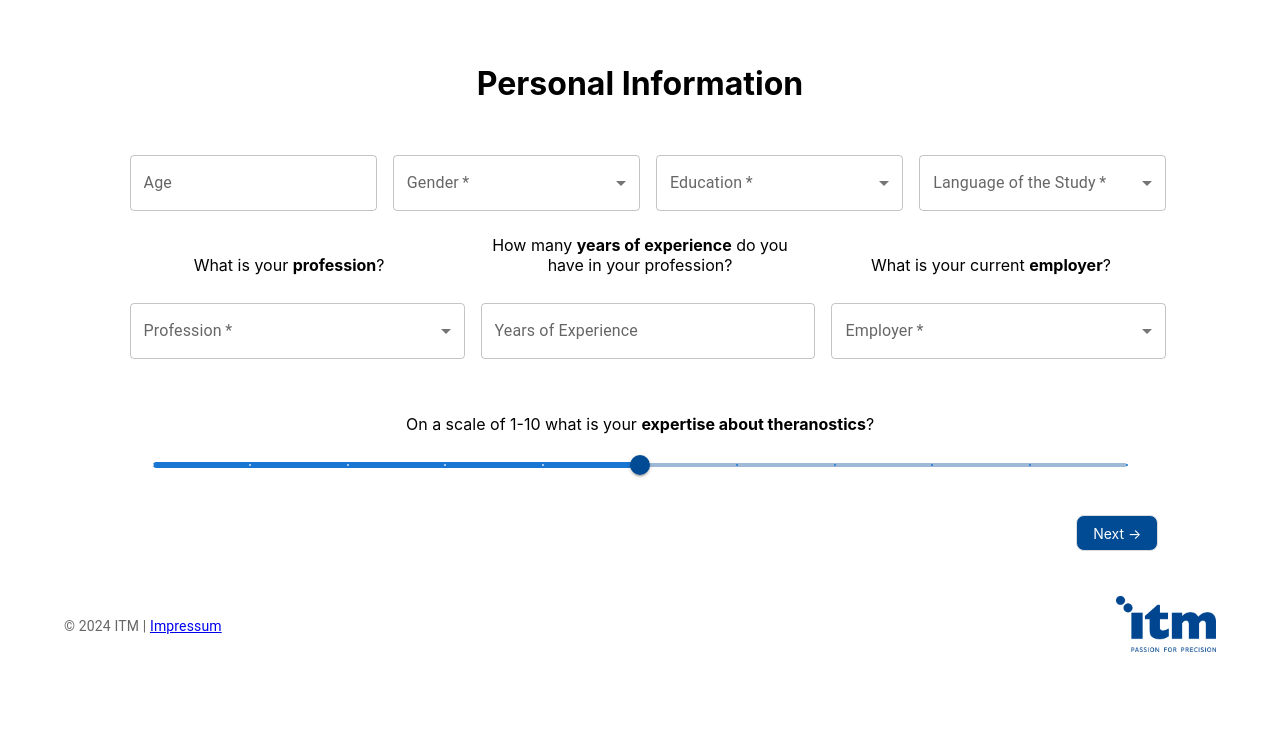
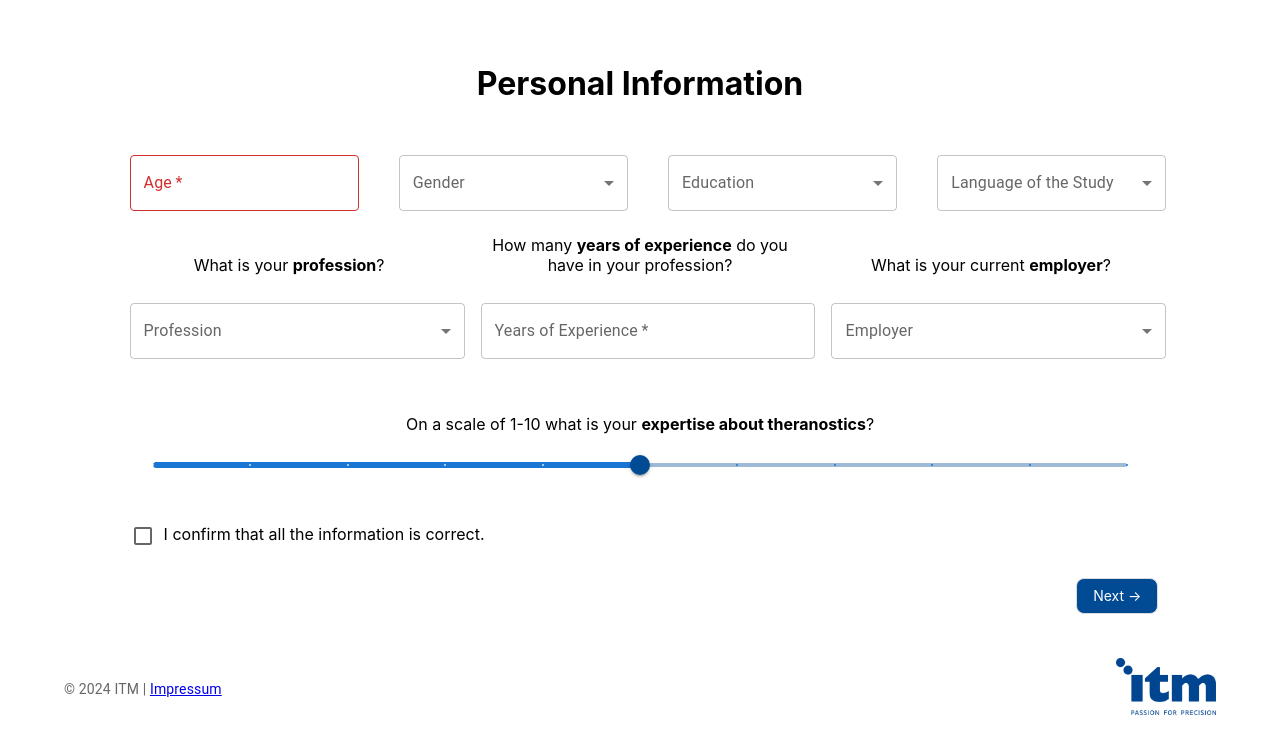
Before and after one commit to piakoller/question_master, a React (Create React App) app in the folder frontend/: page /demographics/1 in a window 1280 px wide. Shown: the top 754 px of the page. Built offline with nearby package versions, Linux system fonts and the light colour scheme.

Commit message:
added constraints for filling out personal data

```diff
--- a/frontend/src/pages/Demographics.js
+++ b/frontend/src/pages/Demographics.js
@@ -1,10 +1,12 @@
 import { Link } from 'react-router-dom';
-import React from 'react';
+import { createBrowserHistory } from 'history';
+
+import React, { useState } from 'react';
 
 import { useData } from '../components/QuestionIndex';
 import Footer from '../components/Footer';
 
-import { Grid, FormControl, Select, MenuItem, TextField, Slider, Box, InputLabel } from '@mui/material';
+import { Grid, FormControl, Select, MenuItem, TextField, Slider, Box, InputLabel, Checkbox, FormControlLabel, Snackbar, Alert } from '@mui/material';
 
 import './stylesheet.css';
 
@@ -17,6 +19,14 @@ const Demographics = () => {
         employer, setEmployer,
         experience, setExperience,
         theranosticExpertise, setTheranosticExpertise, } = useData();
+
+    const history = createBrowserHistory();
+
+    const [open, setOpen] = useState(false);
+    const [isChecked, setIsChecked] = useState(false); // checking checkbox
+    const [openSnackbar, setOpenSnackbar] = useState(false);
+    const [missingFields, setMissingFields] = useState([]);
+    const [allFilled, setAllFilled] = useState(false);
 
     const languages = [
         { value: 'german', label: 'German' },
@@ -44,7 +54,7 @@ const Demographics = () => {
         { value: 'nuclear', label: 'Nuclear Medicine Physician' },
         { value: 'cardio', label: 'Cardiologist' },
         { value: 'neuro', label: 'Neurologist' },
-        { value: 'scientist', label: 'Basic scientist (e.g. Biologist/Biochemist/Physiologist/Biomedical' },
+        { value: 'scientist', label: 'Basic scientist (e.g. Biologist/Biochemist/Physiologist/Biomedical Engineer)', shortLabel: 'Basic scientist' }, // Full label for scientist
         { value: 'pharma', label: 'Pharmacist' },
         { value: 'radio', label: 'Radio Protection Officer' },
         { value: 'radiopharma', label: 'Radiopharamcist/Radiochemist' },
@@ -90,6 +100,7 @@ const Demographics = () => {
             if (response.ok) {
                 console.log('Demographics submitted successfully');
                 nextQuestion('demographics'); // Update progress after successful submission
+                history.push(`/study/${userId}`);
             } else {
                 console.error('Error submitting demographics:', await response.text());
             }
@@ -109,6 +120,41 @@ const Demographics = () => {
         setTheranosticExpertise(0);
     };
 
+    const handleCheckboxChange = (event) => {
+        setIsChecked(event.target.checked);
+    };
+
+    const handleNextClick = () => {
+        const missing = []; // Array to store missing fields
+
+        if (age === '' || age < 16) {
+            missing.push('Age');
+        } if (gender === '') {
+            missing.push('Gender');
+        } if (education === '') {
+            missing.push('Education');
+        } if (language === '') {
+            missing.push('Language');
+        } if (profession === '') {
+            missing.push('Profession');
+        } if (employer === '') {
+            missing.push('Employer');
+        }
+
+        // Update missing fields state
+        setMissingFields(missing);
+        console.log(missing);
+
+        // Update allFilled state
+        setAllFilled(missing.length === 0);
+
+        // Open snackbar for missing fields
+        if (missing.length > 0) {
+            setOpenSnackbar(true);
+        }
+    };
+
+
     return (
         <div className='page'>
             <div className='headline'>
@@ -117,21 +163,27 @@ const Demographics = () => {
             <div className='text'>
                 <div className='info-container'>
                     {/* Age, Gender, Education, and Language */}
-                    <Grid container spacing={2}>
+                    <Grid container spacing={5}>
                         <Grid item xs={12} sm={6} md={3}>
                             {/* Age */}
-                            <FormControl required sx={{ m: 1, minWidth: '100%' }}>
+                            <FormControl sx={{ m: 1, minWidth: '100%' }}>
                                 <TextField
+                                    required
                                     label="Age"
                                     type="number"
                                     value={age}
                                     onChange={(event) => setAge(event.target.value)}
+                                    // Check if user is younger than 16
+                                    error={age === '' && age < 16}
+                                    helperText={age && age < 16 ? "You must be 16 years or older to proceed." : ""}
                                 />
+
+
                             </FormControl>
                         </Grid>
                         <Grid item xs={12} sm={6} md={3}>
                             {/* Gender */}
-                            <FormControl required sx={{ m: 1, minWidth: '100%' }}>
+                            <FormControl sx={{ m: 1, minWidth: '100%' }}>
                                 <InputLabel id="gender-label">Gender</InputLabel>
                                 <Select
                                     labelId="gender-label"
@@ -139,6 +191,7 @@ const Demographics = () => {
                                     label="Gender"
                                     value={gender}
                                     onChange={(e) => setGender(e.target.value)}
+                                    sx={{ minHeight: 50 }}
                                 >
                                     {genders.map((option) => (
                                         <MenuItem key={option.value} value={option.value}>
@@ -151,7 +204,7 @@ const Demographics = () => {
                         </Grid>
                         <Grid item xs={12} sm={6} md={3}>
                             {/* Education */}
-                            <FormControl required sx={{ m: 1, minWidth: '100%' }}>
+                            <FormControl sx={{ m: 1, minWidth: '100%' }}>
                                 <InputLabel id="education-label">Education</InputLabel>
                                 <Select
                                     labelId="education-label"
@@ -171,7 +224,7 @@ const Demographics = () => {
                         </Grid>
                         <Grid item xs={12} sm={6} md={3}>
                             {/* Language */}
-                            <FormControl required sx={{ m: 1, minWidth: '100%' }}>
+                            <FormControl sx={{ m: 1, minWidth: '100%' }}>
                                 <InputLabel id="language-label">Language of the Study</InputLabel>
                                 <Select
                                     labelId="language-label"
@@ -190,13 +243,14 @@ const Demographics = () => {
                             </FormControl>
                         </Grid>
                     </Grid>
+                    {/* </div> */}
                 </div>
                 <div className='grid-field'>
                     <Grid container spacing={2}>
                         {/* Profession */}
                         <Grid item xs={12} sm={6} md={4}>
                             <p id="profession-label" className='headline'>What is your <b>profession</b>?</p>
-                            <FormControl required sx={{ m: 1, minWidth: '100%' }}>
+                            <FormControl sx={{ m: 1, minWidth: '100%' }}>
                                 <InputLabel id="profession-label">Profession</InputLabel>
                                 <Select
                                     labelId="profession-label"
@@ -204,10 +258,18 @@ const Demographics = () => {
                                     label="Profession"
                                     value={profession}
                                     onChange={(e) => setProfession(e.target.value)}
+                                    open={open}
+                                    onOpen={() => setOpen(true)} // Update open on open event
+                                    onClose={() => setOpen(false)}
                                 >
                                     {professionLevels.map((option) => (
                                         <MenuItem key={option.value} value={option.value}>
-                                            {option.label}
+                                            {(option.value === 'scientist' && !open) ? ( // Display based on open state or scientist selection
+                                                // Use shortLabel if available, otherwise fallback to label
+                                                option.shortLabel
+                                            ) : (
+                                                option.label
+                                            )}
                                         </MenuItem>
                                     ))}
                                     {/* Profession options */}
@@ -217,8 +279,9 @@ const Demographics = () => {
                         {/* Years of Experience */}
                         <Grid item xs={12} sm={6} md={4}>
                             <p className='headline'>How many <b>years of experience</b> do you have in your profession?</p>
-                            <FormControl required sx={{ m: 1, minWidth: '100%' }}>
+                            <FormControl sx={{ m: 1, minWidth: '100%' }}>
                                 <TextField
+                                    required
                                     label="Years of Experience"
                                     type="number"
                                     value={experience}
@@ -229,9 +292,10 @@ const Demographics = () => {
                         {/* Employer */}
                         <Grid item xs={12} sm={6} md={4}>
                             <p className='headline'>What is your current <b>employer</b>?</p>
-                            <FormControl required sx={{ m: 1, minWidth: '100%' }}>
+                            <FormControl sx={{ m: 1, minWidth: '100%' }}>
                                 <InputLabel id="employer-label">Employer</InputLabel>
                                 <Select
+                                    required
                                     labelId="employer-label"
                                     id="employer"
                                     label="Employer"
@@ -271,11 +335,45 @@ const Demographics = () => {
                         </Box>
                     </div>
                 </label>
-                <Link to={`/study/${userId}`}>
-                    <button className='button right blue' onClick={submitDemographics}>
+                <div className="checkbox">
+                    <Checkbox
+                        id="understand"
+                        checked={isChecked}
+                        onChange={handleCheckboxChange}
+                        color="primary"
+                    />
+                    <label htmlFor="understand">I confirm that all the information is correct.</label>
+                </div>
+                <Snackbar
+                    open={openSnackbar}
+                    autoHideDuration={6000} // Close snackbar after 6 seconds
+                    onClose={() => setOpenSnackbar(false)}
+                >
+                    {!isChecked && missingFields.length > 0 ? (
+                        <Alert severity="warning">Please check the confirmation box before proceeding.</Alert>
+
+                    ) : (
+                        <Alert severity="warning">
+                            Please fill out the following missing fields: {missingFields.join(', ')}
+                        </Alert>
+                    )}
+                </Snackbar>
+                {/* Display Button with Link when Checkbox is checked and all Fields are filled */}
+                {isChecked && allFilled ? (
+                    <Link to={`/study/${userId}`} state={{ isChecked, allFilled }}>
+                        <button className='button right blue' onClick={submitDemographics}>
+                            Next &rarr;
+                        </button>
+                    </Link>
+                ) : (
+                    <button className='button right blue' onClick={handleNextClick}>
                         Next &rarr;
                     </button>
-                </Link>
+                )}
+
+
+
+
                 {/* skipping input fields */}
                 {/* <button onClick={handleSkip}>skip</button> */}
             </div>
--- a/frontend/src/pages/stylesheet.css
+++ b/frontend/src/pages/stylesheet.css
@@ -44,13 +44,14 @@ h2 {
   align-items: center;
 }
 .profession-container {
+  margin-top: 20px;
   display: flex;
   justify-content: center;
   align-items: center;
 }
 
 .info-container label {
-  margin-right: 20px; /* Optional: Add spacing between labels */
+  margin-right: 20px;
 }
 .progress {
   float: right;
```
Also changed, not shown: frontend/src/pages/Home.js (+14 -4 lines).
